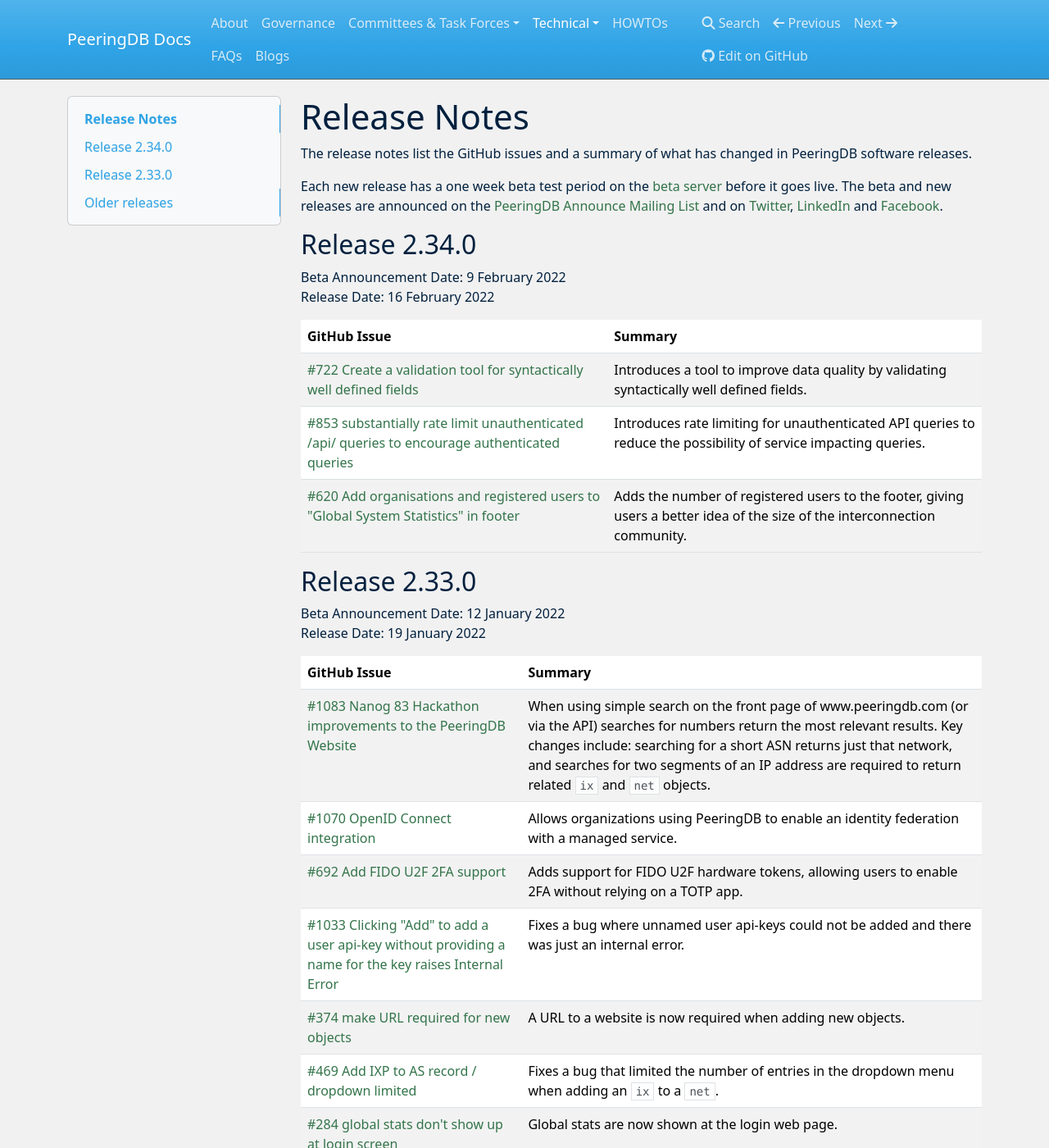
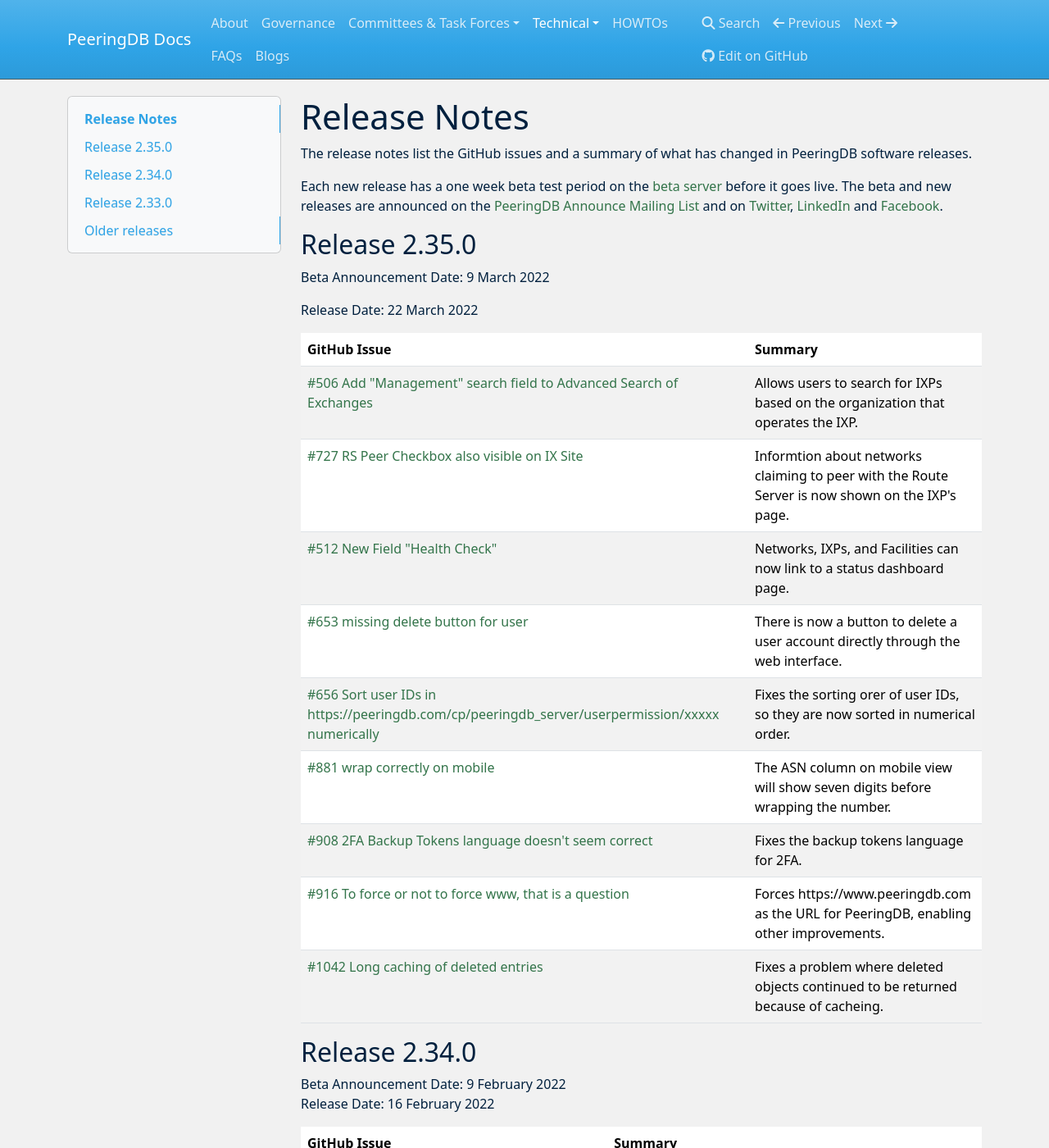
Before and after one commit to peeringdb/docs, an MkDocs documentation site: the page built from docs/release_notes/index.md, in a window 1280 px wide and 1400 px high. Shown: the whole window at 82% size. Built offline with MkDocs 1.6.1, drawn with Linux system fonts in a browser that asks for light colours; nearby versions of some CDN libraries.

Commit message:
Add release notes for 2.35.0
Add release notes for 2.35.0

```diff
--- a/docs/release_notes/index.md
+++ b/docs/release_notes/index.md
@@ -3,6 +3,24 @@
 The release notes list the GitHub issues and a summary of what has changed in PeeringDB software releases.
 
 Each new release has a one week beta test period on the [beta server](https://beta.peeringdb.com/) before it goes live.  The beta and new releases are announced on the [PeeringDB Announce Mailing List](https://lists.peeringdb.com/cgi-bin/mailman/listinfo/pdb-announce) and on [Twitter](https://twitter.com/PeeringDB), [LinkedIn](https://www.linkedin.com/company/peeringdb) and [Facebook](https://www.facebook.com/peeringdb).
+
+## Release 2.35.0
+
+Beta Announcement Date: 9 March 2022
+
+Release Date: 22 March 2022
+
+| **GitHub Issue** | **Summary** |
+| ----------------- | ----------- |
+| [#506 Add "Management" search field to Advanced Search of Exchanges](https://github.com/peeringdb/peeringdb/issues/506) | Allows users to search for IXPs based on the organization that operates the IXP. |
+| [#727 RS Peer Checkbox also visible on IX Site](https://github.com/peeringdb/peeringdb/issues/727) | Informtion about networks claiming to peer with the Route Server is now shown on the IXP's page. |
+| [#512 New Field "Health Check"](https://github.com/peeringdb/peeringdb/issues/512) | Networks, IXPs, and Facilities can now link to a status dashboard page. |
+| [#653 missing delete button for user](https://github.com/peeringdb/peeringdb/issues/653) | There is now a button to delete a user account directly through the web interface. |
+| [#656 Sort user IDs in https://peeringdb.com/cp/peeringdb_server/userpermission/xxxxx numerically](https://github.com/peeringdb/peeringdb/issues/656) | Fixes the sorting orer of user IDs, so they are now sorted in numerical order. |
+| [#881 wrap correctly on mobile](https://github.com/peeringdb/peeringdb/issues/881) | The ASN column on mobile view will show seven digits before wrapping the number. |
+| [#908 2FA Backup Tokens language doesn't seem correct](https://github.com/peeringdb/peeringdb/issues/908) | Fixes the backup tokens language for 2FA. |
+| [#916 To force or not to force www, that is a question](https://github.com/peeringdb/peeringdb/issues/916) | Forces https://www.peeringdb.com as the URL for PeeringDB, enabling other improvements. |
+| [#1042 Long caching of deleted entries](https://github.com/peeringdb/peeringdb/issues/1042) | Fixes a problem where deleted objects continued to be returned because of cacheing. |
 
 ## Release 2.34.0
 
```
